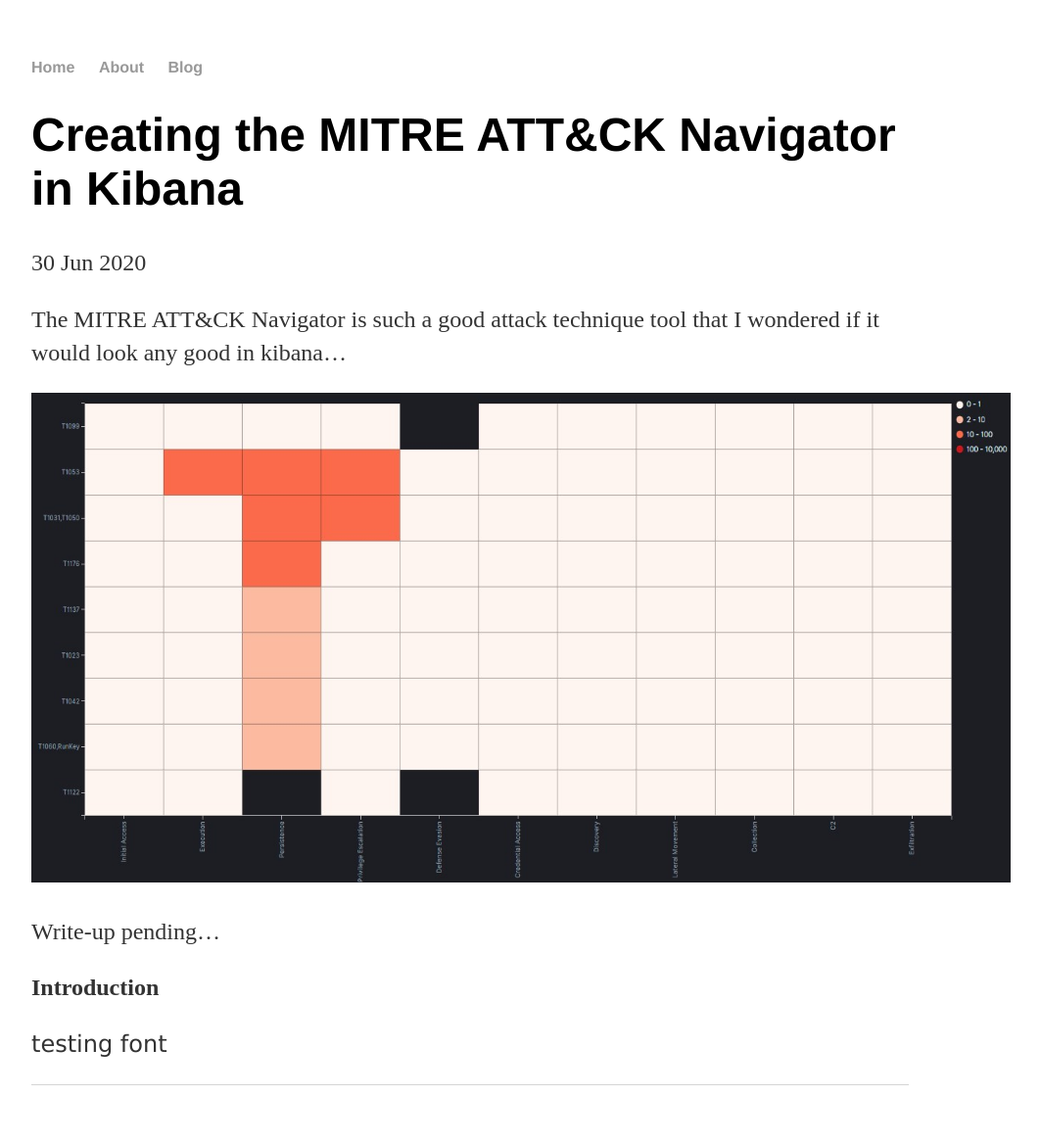
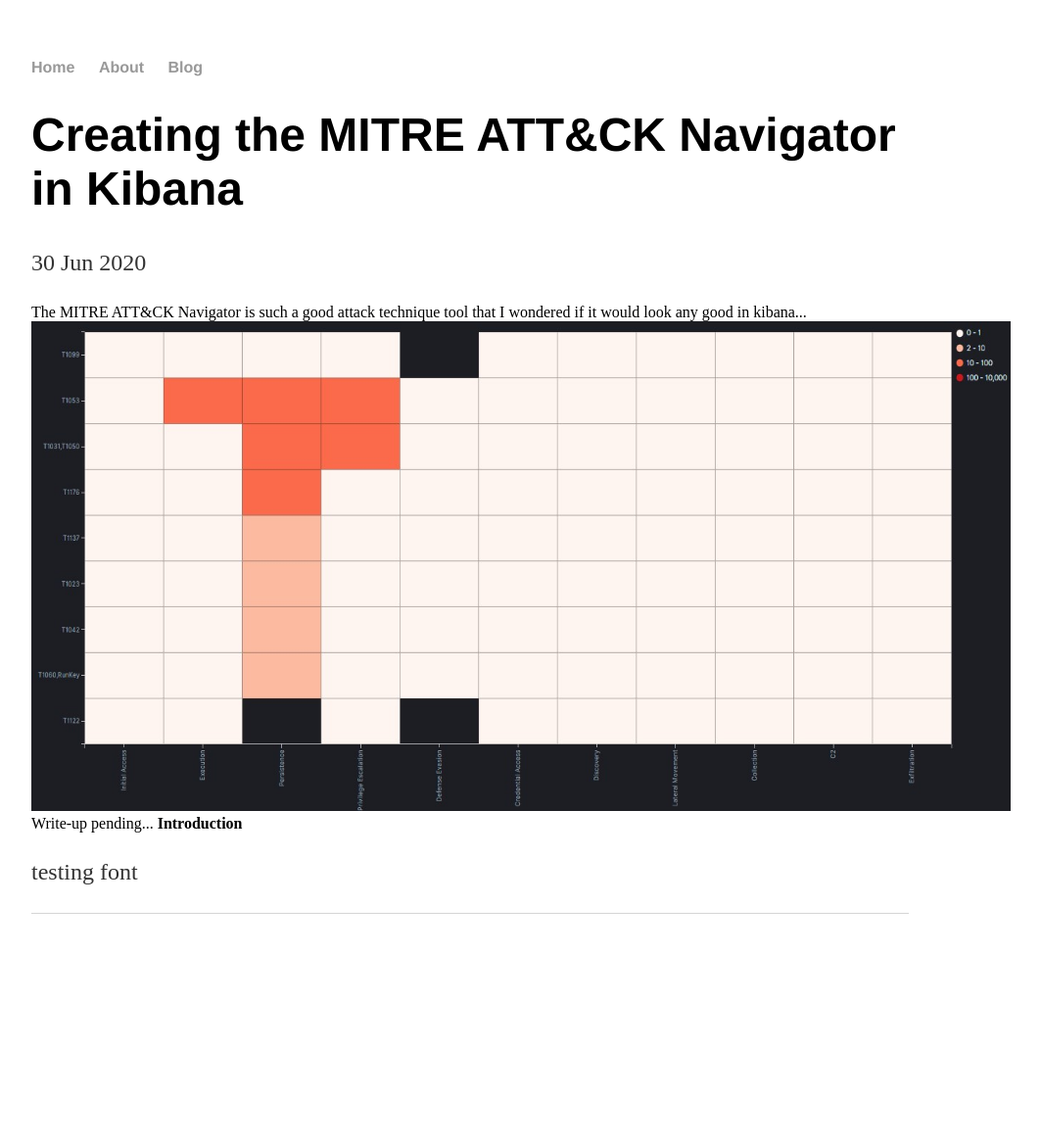
Before and after one commit to 5am5ecure/5am5ecure.github.io, a Jekyll site: the page built from _posts/2020-06-30-creating-the-mitre-attack-navigator-in-kibana.md, in a window 1280 px wide. Shown: the whole page at 98% size, without its empty margins (160-1223 px from the left). Built offline with Jekyll 4.4.1, drawn with Linux system fonts in a browser that asks for light colours; after the commit the page ends 993 px from its top, so only the background shows below that.

Commit message:
Update 2020-06-30-creating-the-mitre-attack-navigator-in-kibana.md

```diff
--- a/_posts/2020-06-30-creating-the-mitre-attack-navigator-in-kibana.md
+++ b/_posts/2020-06-30-creating-the-mitre-attack-navigator-in-kibana.md
@@ -3,6 +3,8 @@
 title: "Creating the MITRE ATT&CK Navigator in Kibana"
 date: 2020-06-30
 ---
+
+<body style='font-family="verdana"'>
 
 The MITRE ATT&CK Navigator is such a good attack technique tool that I wondered if it would look any good in kibana...
 
@@ -12,4 +14,6 @@
 
 <b>Introduction</b>
 
-<p style="font-family:verdana">testing font</p>
+<p>testing font</p>
+
+</body>
```
